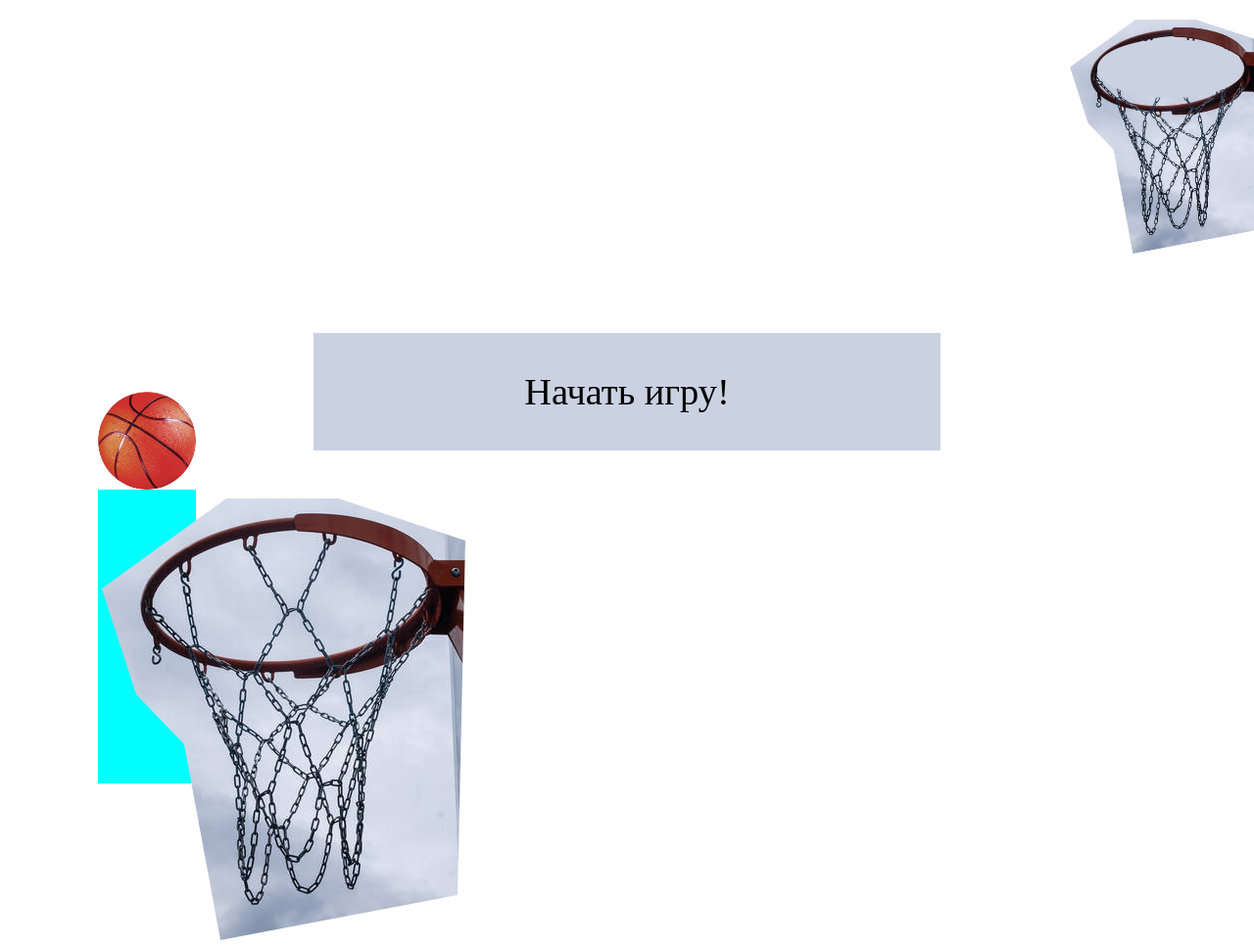
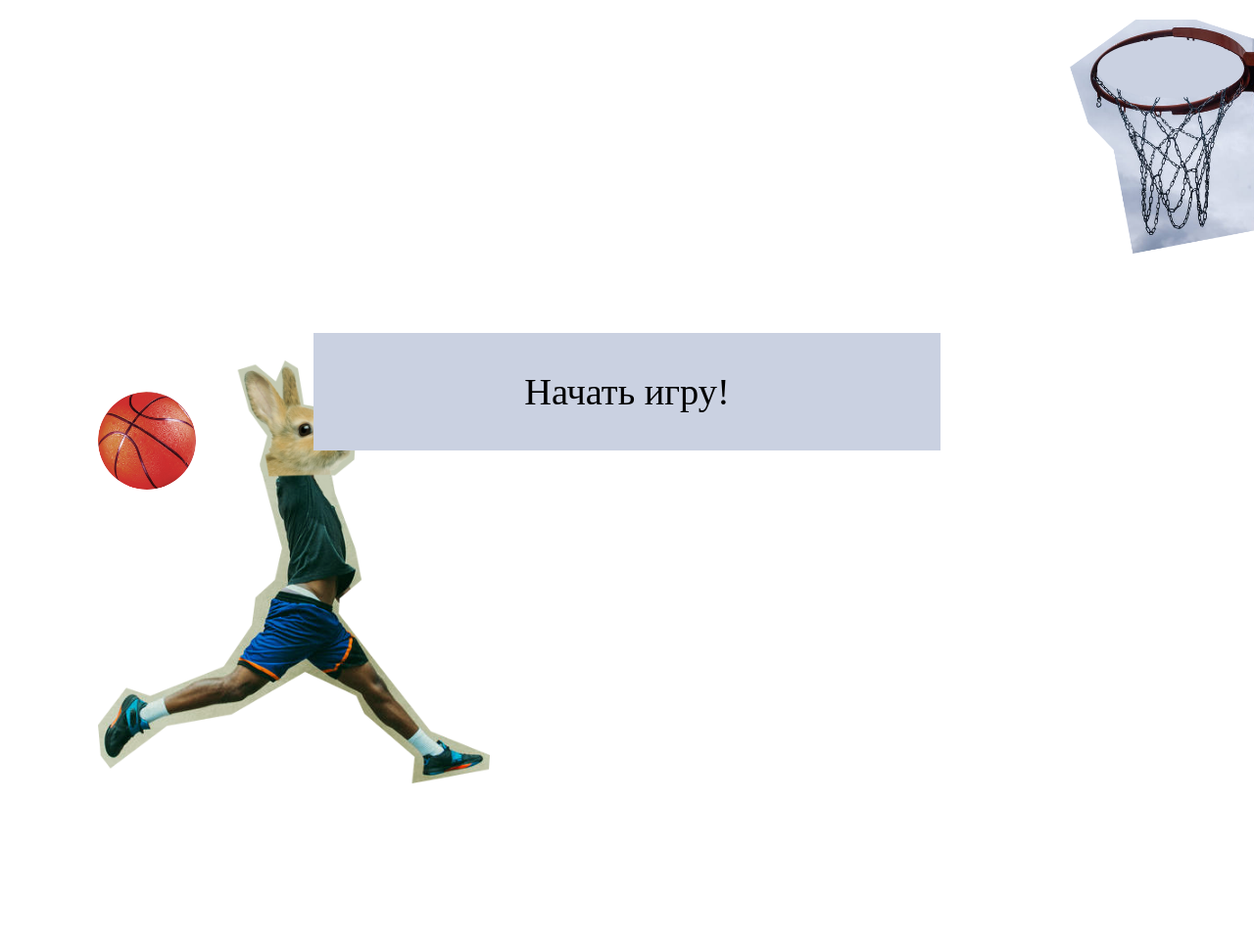
Before and after one commit to Rabbid777/basketball-game, a plain HTML site: page index.html in a window 1280 px wide. Shown: the whole page at 98% size. After the commit the page ends 800 px from the top, so only its background shows below. Drawn offline with Linux system fonts and the light colour scheme.

Commit message:
add man image!

```diff
--- a/css/main.css
+++ b/css/main.css
@@ -17,12 +17,17 @@ body{
 }
 
 #man {
-    width: 100px;
-    height: 300px;
+    width: 400px;
+    height: 432px;
     position: absolute;
     bottom: 0;
     left: 100px;
-    background-color: aqua;
+}
+
+#man img{
+    width: 400px;
+    position: absolute;
+    left: 0;
 }
 
 #ball {
--- a/src/interface.js
+++ b/src/interface.js
@@ -8,8 +8,7 @@ function createInterface(){
     basketImg.setAttribute(`src`,`img/basket.png`);
     let man = createElem(`div`,`man`,`#room`);
     let manBody = createElem(`img`,`body`,`#man`);
-    manBody.setAttribute(`src`,`img/basket.png`)
-    let manHead = createElem(`img`, `head`,`#man`);
+    manBody.setAttribute(`src`,`img/man.png`)
     let manLeftArm = createElem(`div`,`left-arm`,`#man`);
     let manRightArm = createElem(`div`,`right-arm`,`#man`);
 }
```
Also changed, not shown: img/man.png (added).
